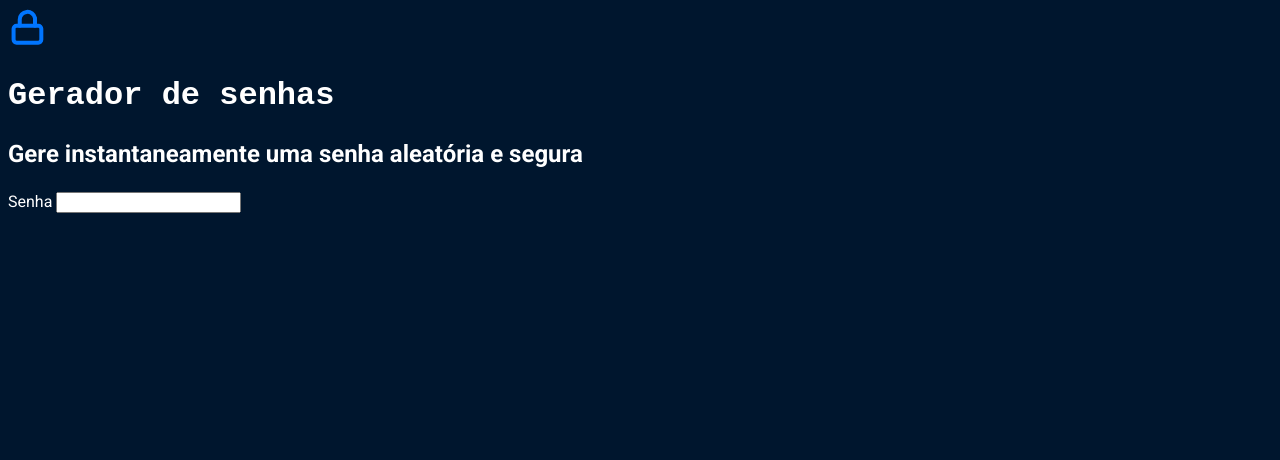
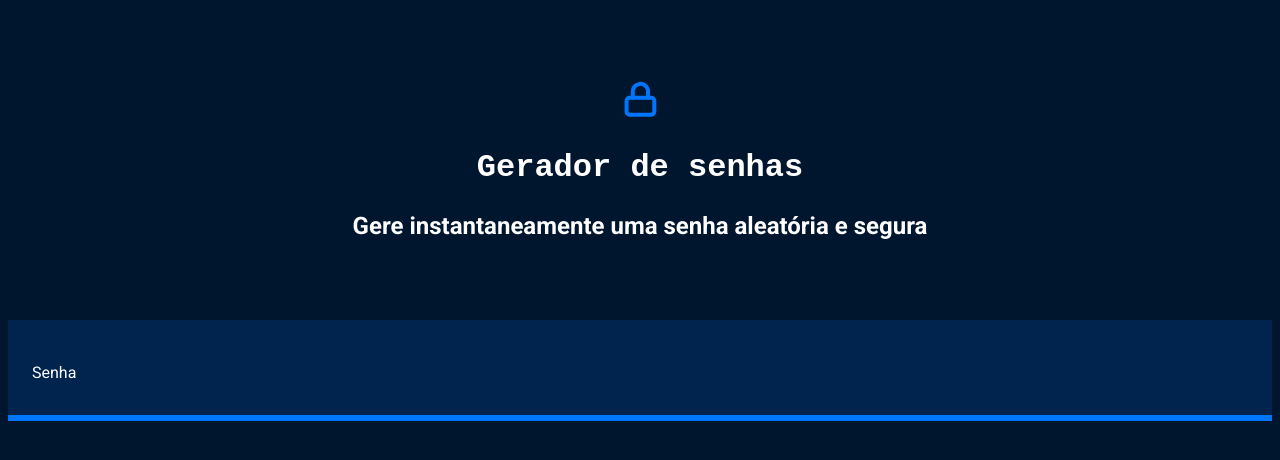
Before and after one commit to RomuloAlves1/Gerador-de-senhas, a plain HTML site: page index.html in a window 1280 px wide. Drawn offline with Linux system fonts and the light colour scheme.

Commit message:
parte 2 ok

```diff
--- a/style.css
+++ b/style.css
@@ -24,3 +24,26 @@ body{
 .titulo-secundario{
     font-size: 24px;
 }
+.conteudo-titulo{
+    text-align:center;
+    margin-top: 80px;
+}
+.conteudo-senha{
+    margin-top: 80px;
+    background: var(--fundo-senha);
+    padding: 24px;
+    border-bottom: 6px solid var(--borda);
+}
+#campo-senha{
+    background-color: var(--fundo-senha);
+    border: none;
+    color: var(--branco);
+    font-family: var(--roboto-mono);
+    font-size: 40px;
+}
+#campo-senha: focus{
+    outline: none;
+}
+.conteudo{
+    max-width: 0 auto;
+}
```
